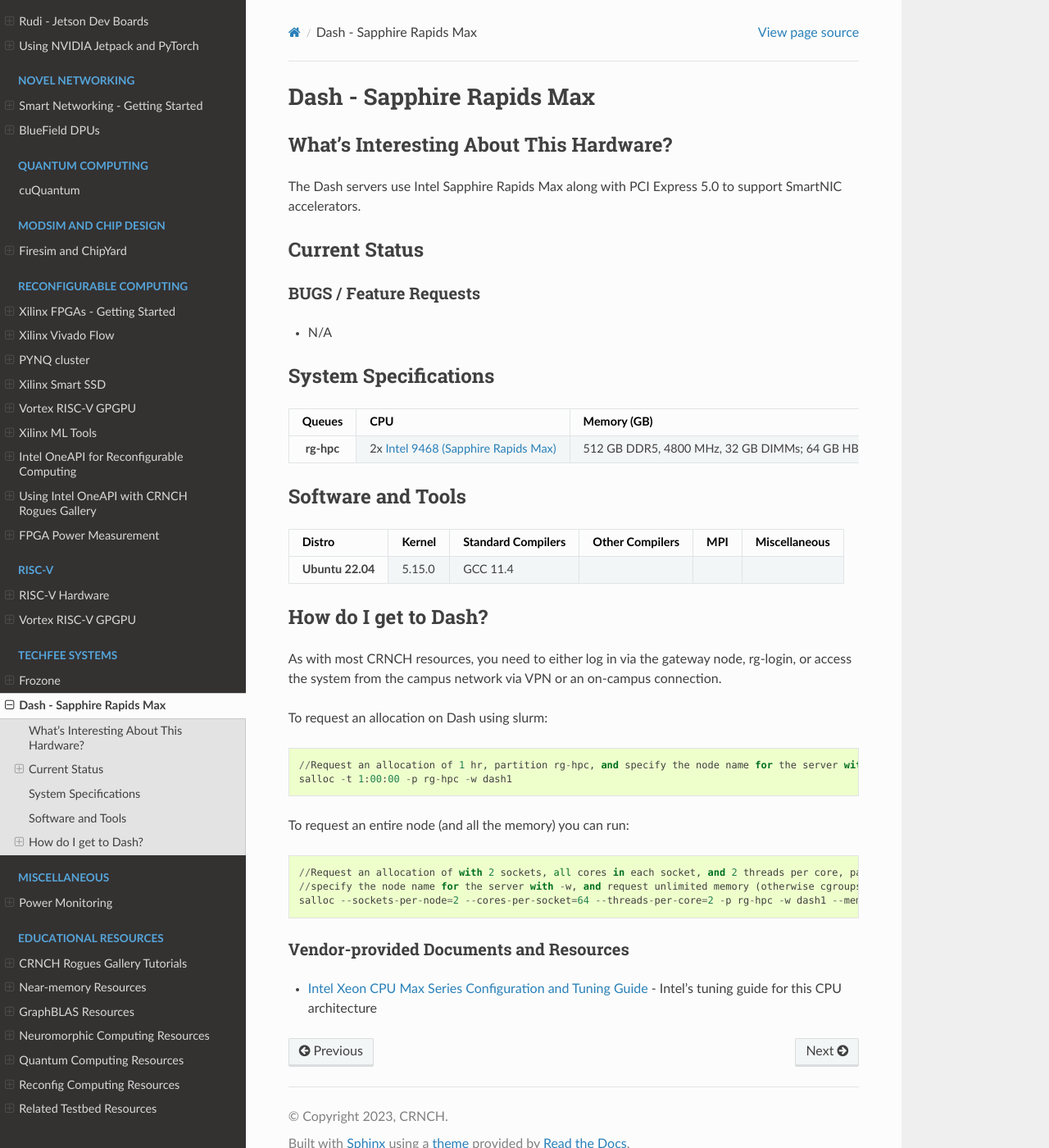
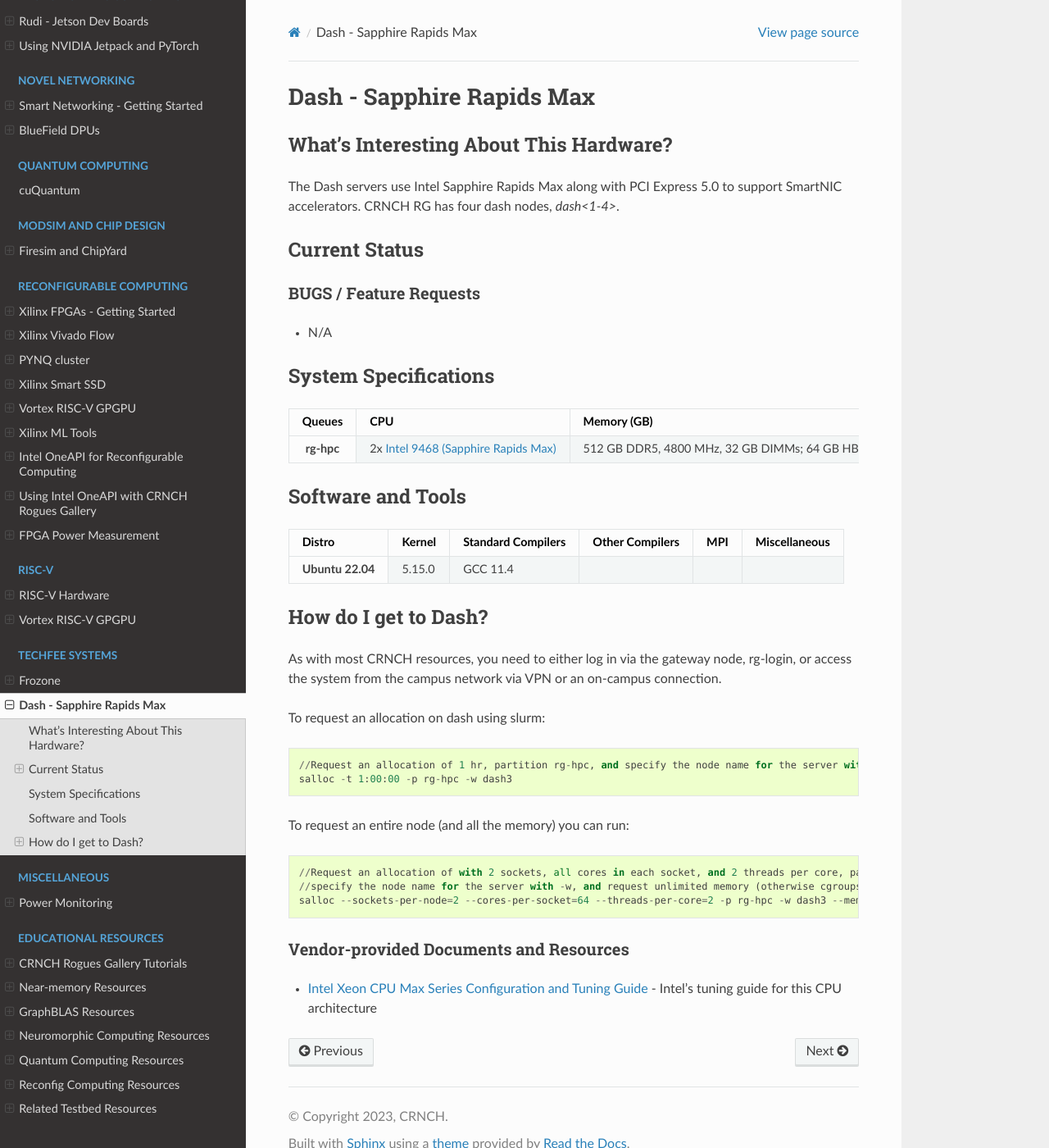
Before and after one commit to gt-crnch-rg/read-the-docs, a Sphinx documentation site: the page built from docs/techfee/dash-spr-max-smartnic.rst, in a window 1280 px wide and 1400 px high. Shown: the whole window at 82% size. Built offline with Sphinx 7.4.7 and the Read the Docs theme 2.0.0, drawn with Linux system fonts in a browser that asks for light colours; pages that are not in the unit, such as notebooks, are missing from menus.

Commit message:
Update dash-spr-max-smartnic.rst

```diff
--- a/docs/techfee/dash-spr-max-smartnic.rst
+++ b/docs/techfee/dash-spr-max-smartnic.rst
@@ -4,7 +4,7 @@
 
 What's Interesting About This Hardware?
 =======================================
-The Dash servers use Intel Sapphire Rapids Max along with PCI Express 5.0 to support SmartNIC accelerators.
+The Dash servers use Intel Sapphire Rapids Max along with PCI Express 5.0 to support SmartNIC accelerators. CRNCH RG has four dash nodes, `dash<1-4>`.
 
 Current Status
 ==============
@@ -65,12 +65,12 @@
 node, rg-login, or access the system from the campus network via VPN or
 an on-campus connection.
 
-To request an allocation on Dash using slurm:
+To request an allocation on dash using slurm:
 
 .. code::
 
     //Request an allocation of 1 hr, partition rg-hpc, and specify the node name for the server with -w
-    salloc -t 1:00:00 -p rg-hpc -w dash1
+    salloc -t 1:00:00 -p rg-hpc -w dash3
 
 To request an entire node (and all the memory) you can run:
 
@@ -78,7 +78,7 @@
 
     //Request an allocation of with 2 sockets, all cores in each socket, and 2 threads per core, partition rg-hpc,
     //specify the node name for the server with -w, and request unlimited memory (otherwise cgroups limits to 1 GB per core)
-    salloc --sockets-per-node=2 --cores-per-socket=64 --threads-per-core=2 -p rg-hpc -w dash1 --mem=0
+    salloc --sockets-per-node=2 --cores-per-socket=64 --threads-per-core=2 -p rg-hpc -w dash3 --mem=0
 
 Vendor-provided Documents and Resources
 ---------------------------------------
```
